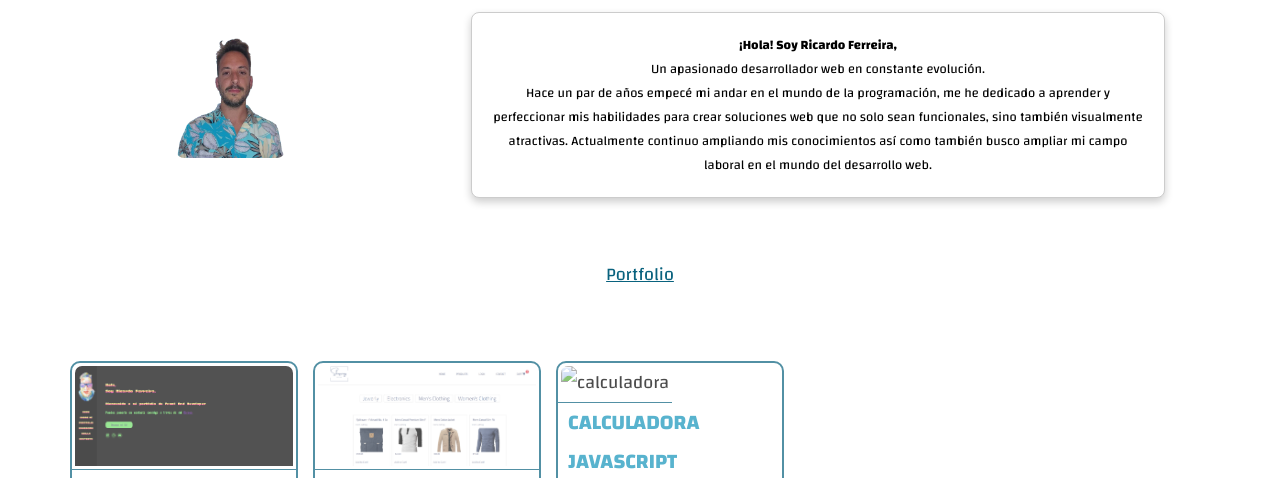
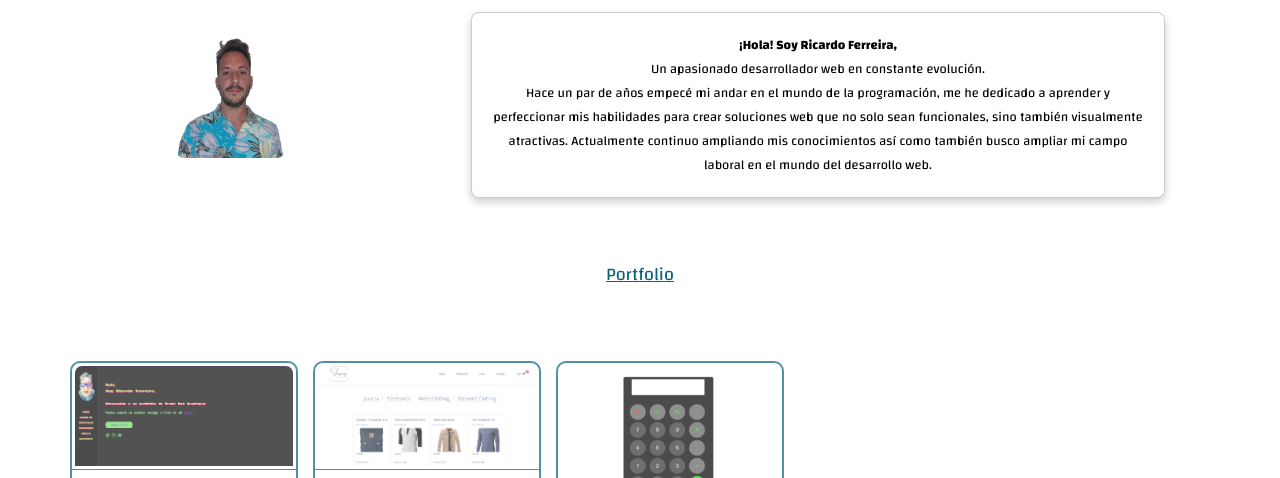
Before and after one commit to RFerreiraN/portfolio, a website: page index.html in a window 1280 px wide. Shown: the part 446-924 px from the top of the page. Drawn offline with Linux system fonts and the light colour scheme; the site is published under a folder, as on GitHub Pages, so addresses that start at the root find nothing.

Commit message:
se arregla ruta de foto calculadora

```diff
--- a/index.html
+++ b/index.html
@@ -147,7 +147,7 @@
             </div>
 
             <div class="proyecto3">
-                <img src="/IMG/calculadora.png" alt="calculadora">
+                <img src="IMG/calculadora.png" alt="calculadora">
                 <h3>Calculadora Javascript</h3>
                 <p>Pequeño proyecto en el cual se muestran técnicas básicas de manejo del DOM y eventos</p>
                 <h6>Creada con: </h6>
```
